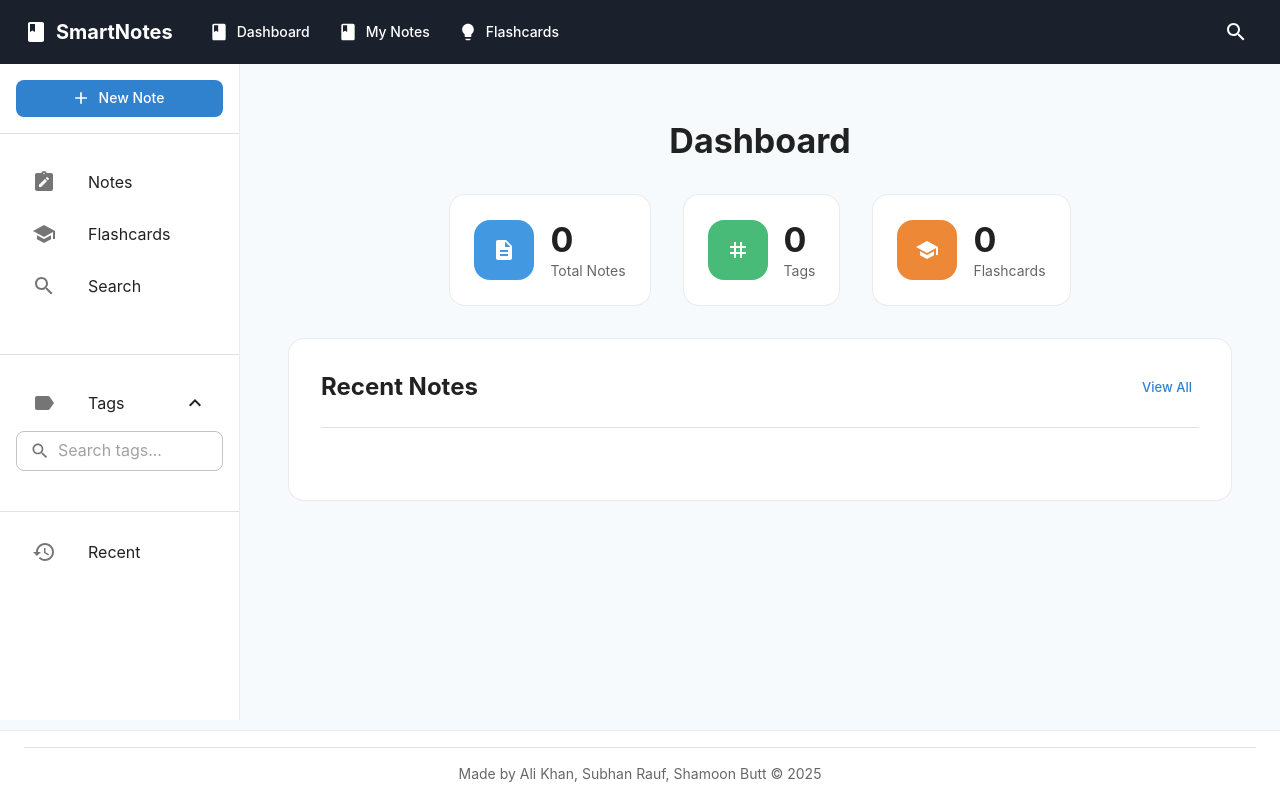
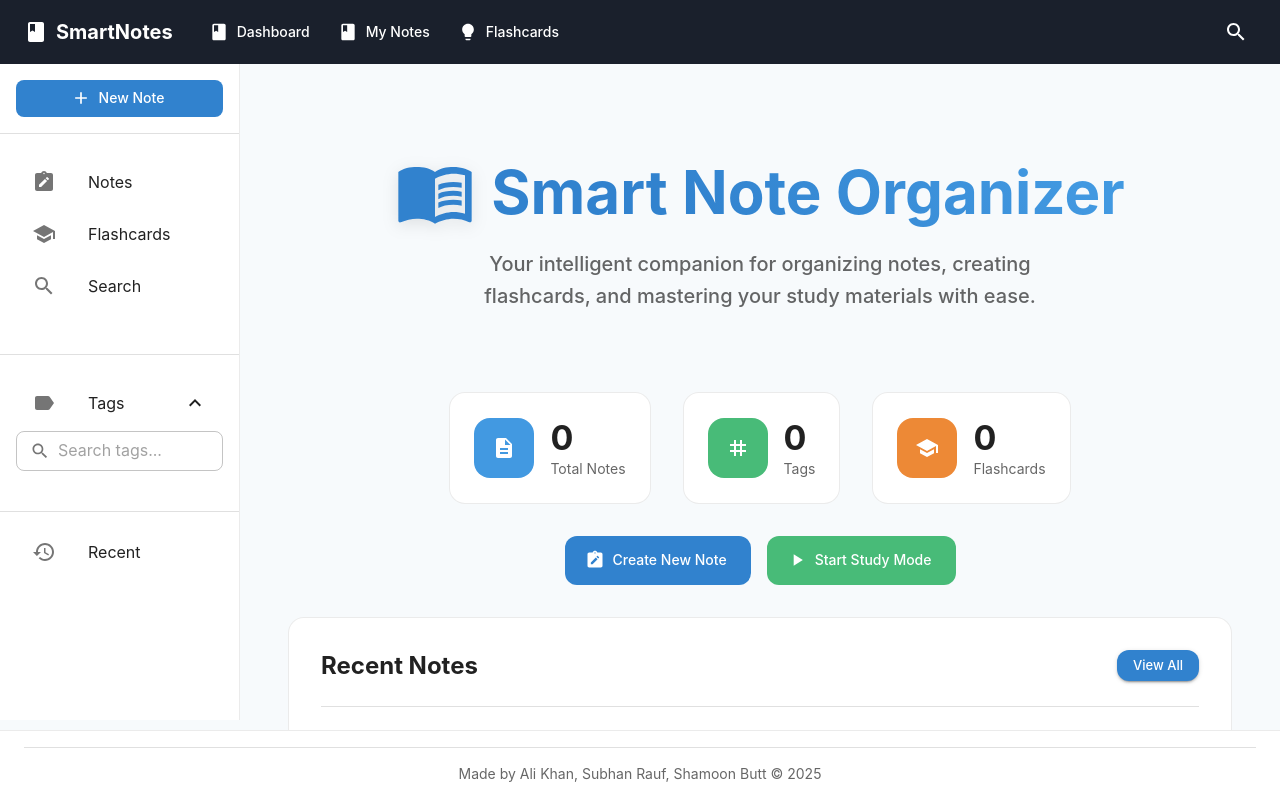
Before and after one commit to Wocx32/smart-note-organizer, a React (Vite) app in the folder frontend/: page / in a window 1280 px wide. Built offline with nearby package versions, Linux system fonts and the light colour scheme; what tesseract.js would draw is missing.

Commit message:
dashboard

```diff
--- a/frontend/src/pages/Dashboard.jsx
+++ b/frontend/src/pages/Dashboard.jsx
@@ -12,22 +12,28 @@ import {
   Avatar,
   Paper,
   Chip,
-  Container
+  Container,
+  Tooltip
 } from '@mui/material';
 import {
   Description,
   School,
-  Tag
+  Tag,
+  NoteAlt,
+  PlayArrow,
+  MenuBook
 } from '@mui/icons-material';
 import { useState, useEffect } from 'react';
 import { useNavigate } from 'react-router-dom';
-import { getNotes } from '../utils/storage';
+import { getNotes, addNote } from '../utils/storage';
+import NewNoteDialog from '../components/NewNoteDialog';
 
 const Dashboard = () => {
   const navigate = useNavigate();
   const [notes, setNotes] = useState([]);
   const [flashcards, setFlashcards] = useState([]);
   const [tags, setTags] = useState([]);
+  const [newNoteDialogOpen, setNewNoteDialogOpen] = useState(false);
 
   useEffect(() => {
     // Load notes from localStorage
@@ -53,11 +59,90 @@ const Dashboard = () => {
     setTags(Array.from(uniqueTags));
   }, []);
 
+  const handleCreateNote = (noteData) => {
+    const newNote = {
+      ...noteData,
+      id: Date.now().toString(),
+      date: new Date().toLocaleDateString('en-US', {
+        month: 'long',
+        day: 'numeric',
+        year: 'numeric'
+      }),
+      recent: true,
+      favorite: false,
+      tags: noteData.tags || [],
+      summary: noteData.summary || noteData.content.substring(0, 150) + (noteData.content.length > 150 ? '...' : ''),
+    };
+
+    // Add the note using the utility function
+    addNote(newNote);
+    setNotes(prevNotes => [newNote, ...prevNotes]);
+    setNewNoteDialogOpen(false);
+    navigate('/notes');
+  };
+
+  const handleStartStudy = () => {
+    // Get all flashcards from localStorage
+    const savedFlashcards = JSON.parse(localStorage.getItem('flashcards') || '[]');
+
+    if (savedFlashcards.length > 0) {
+      // Store the flashcards in localStorage for the study session
+      localStorage.setItem('currentStudySession', JSON.stringify({
+        flashcards: savedFlashcards,
+        source: 'all',
+        deckName: 'All Flashcards'
+      }));
+      // Set studyMode to true in localStorage
+      localStorage.setItem('studyMode', 'true');
+      navigate('/flashcards');
+    } else {
+      // Handle case when no flashcards exist
+      alert('No flashcards available for study. Create some flashcards first!');
+    }
+  };
+
+  const handleStatClick = (type) => {
+    switch(type) {
+      case 'notes':
+        navigate('/notes');
+        break;
+      case 'tags':
+        navigate('/notes', { state: { showTags: true } });
+        break;
+      case 'flashcards':
+        navigate('/flashcards');
+        break;
+      default:
+        break;
+    }
+  };
+
   // Calculate stats
   const stats = [
-    { title: 'Total Notes', value: notes.length, icon: <Description />, color: '#4299E1' },
-    { title: 'Tags', value: tags.length, icon: <Tag />, color: '#48BB78' },
-    { title: 'Flashcards', value: flashcards.length, icon: <School />, color: '#ED8936' },
+    {
+      title: 'Total Notes',
+      value: notes.length,
+      icon: <Description />,
+      color: '#4299E1',
+      type: 'notes',
+      tooltip: 'View all your notes'
+    },
+    {
+      title: 'Tags',
+      value: tags.length,
+      icon: <Tag />,
+      color: '#48BB78',
+      type: 'tags',
+      tooltip: 'View all tags'
+    },
+    {
+      title: 'Flashcards',
+      value: flashcards.length,
+      icon: <School />,
+      color: '#ED8936',
+      type: 'flashcards',
+      tooltip: 'View all flashcards'
+    },
   ];
 
   // Get recent notes (last 4)
@@ -70,17 +155,61 @@ const Dashboard = () => {
 
   return (
     <Container maxWidth="lg" sx={{ py: 4 }}>
-      <Box sx={{ mb: 6 }}>
-        <Typography variant="h4" fontWeight="bold" align="center" sx={{ mb: 4 }}>
-          Dashboard
+      {/* Welcome Section */}
+      <Box
+        sx={{
+          textAlign: 'center',
+          mb: 6,
+          py: 4
+        }}
+      >
+        <Box sx={{
+          display: 'flex',
+          alignItems: 'center',
+          justifyContent: 'center',
+          gap: 2,
+          mb: 2
+        }}>
+          <MenuBook sx={{
+            fontSize: 80,
+            color: '#3182ce',
+            filter: 'drop-shadow(0px 4px 8px rgba(0, 0, 0, 0.1))'
+          }} />
+          <Typography
+            variant="h2"
+            fontWeight="bold"
+            sx={{
+              background: 'linear-gradient(45deg, #3182ce 30%, #4299E1 90%)',
+              backgroundClip: 'text',
+              textFillColor: 'transparent',
+              WebkitBackgroundClip: 'text',
+              WebkitTextFillColor: 'transparent'
+            }}
+          >
+            Smart Note Organizer
           </Typography>
+        </Box>
+        <Typography
+          variant="h6"
+          color="text.secondary"
+          sx={{
+            maxWidth: '600px',
+            mx: 'auto',
+            lineHeight: 1.6
+          }}
+        >
+          Your intelligent companion for organizing notes, creating flashcards, and mastering your study materials with ease.
+        </Typography>
+      </Box>
 
       {/* Stats Section */}
       <Grid container spacing={4} justifyContent="center" sx={{ mb: 4 }}>
         {stats.map((stat) => (
           <Grid item xs={12} sm={3} key={stat.title}>
+            <Tooltip title={stat.tooltip} arrow>
               <Card
                 elevation={0}
+                onClick={() => handleStatClick(stat.type)}
                 sx={{
                   p: 3,
                   borderRadius: 2,
@@ -88,7 +217,14 @@ const Dashboard = () => {
                   display: 'flex',
                   alignItems: 'center',
                   gap: 2,
-                  height: '100%'
+                  height: '100%',
+                  cursor: 'pointer',
+                  transition: 'all 0.2s ease-in-out',
+                  '&:hover': {
+                    transform: 'translateY(-4px)',
+                    boxShadow: '0 4px 12px rgba(0, 0, 0, 0.1)',
+                    borderColor: stat.color,
+                  }
                 }}
               >
                 <Box
@@ -100,7 +236,11 @@ const Dashboard = () => {
                     display: 'flex',
                     alignItems: 'center',
                     justifyContent: 'center',
-                    color: 'white'
+                    color: 'white',
+                    transition: 'all 0.2s ease-in-out',
+                    '&:hover': {
+                      transform: 'scale(1.05)',
+                    }
                   }}
                 >
                   {stat.icon}
@@ -114,9 +254,50 @@ const Dashboard = () => {
                   </Typography>
                 </Box>
               </Card>
+            </Tooltip>
           </Grid>
         ))}
       </Grid>
+
+      {/* Action Buttons */}
+      <Box sx={{ display: 'flex', justifyContent: 'center', gap: 2, mb: 4 }}>
+        <Button
+          variant="contained"
+          startIcon={<NoteAlt />}
+          onClick={() => setNewNoteDialogOpen(true)}
+          sx={{
+            backgroundColor: '#3182ce',
+            boxShadow: 'none',
+            borderRadius: 1.5,
+            px: 3,
+            py: 1.5,
+            '&:hover': {
+              backgroundColor: '#2b6cb0',
+              boxShadow: 'none',
+            }
+          }}
+        >
+          Create New Note
+        </Button>
+        <Button
+          variant="contained"
+          startIcon={<PlayArrow />}
+          onClick={handleStartStudy}
+          sx={{
+            backgroundColor: '#48BB78',
+            boxShadow: 'none',
+            borderRadius: 1.5,
+            px: 3,
+            py: 1.5,
+            '&:hover': {
+              backgroundColor: '#38A169',
+              boxShadow: 'none',
+            }
+          }}
+        >
+          Start Study Mode
+        </Button>
+      </Box>
 
       {/* Recent Notes Section */}
       <Paper
@@ -130,9 +311,19 @@ const Dashboard = () => {
         <Box sx={{ display: 'flex', justifyContent: 'space-between', alignItems: 'center', mb: 3 }}>
           <Typography variant="h5" fontWeight="bold">Recent Notes</Typography>
           <Button
+            variant="contained"
             size="small"
             color="primary"
             onClick={() => navigate('/notes')}
+            sx={{
+              backgroundColor: '#3182ce',
+              borderRadius: 1.5,
+              textTransform: 'none',
+              px: 2,
+              '&:hover': {
+                backgroundColor: '#2b6cb0',
+              }
+            }}
           >
             View All
           </Button>
@@ -178,7 +369,12 @@ const Dashboard = () => {
           ))}
         </List>
       </Paper>
-      </Box>
+
+      <NewNoteDialog
+        open={newNoteDialogOpen}
+        onClose={() => setNewNoteDialogOpen(false)}
+        onSave={handleCreateNote}
+      />
     </Container>
   );
 };
```
Lines whose indentation alone changed are shown as unchanged.
